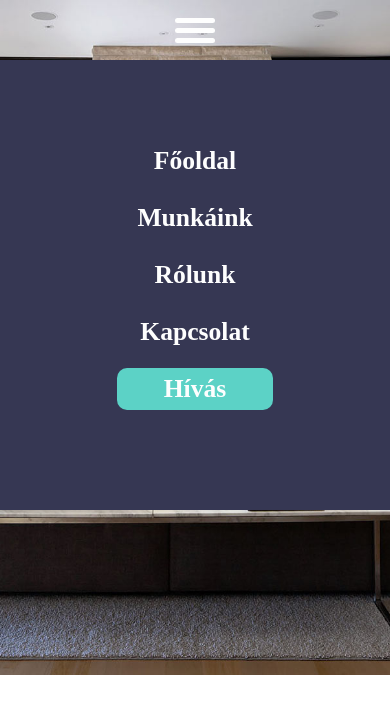
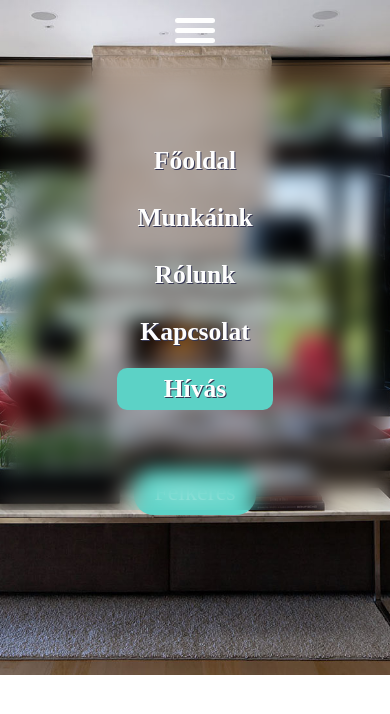
Before and after one commit to klisi7/work-website, a plain HTML site: page index.html in a window 390 px wide. Both pictures are taken after a click on the element 195 px from the left and 30 px from the top of the page. Drawn offline with Linux system fonts and the light colour scheme.

Commit message:
Update style.css

```diff
--- a/style.css
+++ b/style.css
@@ -104,7 +104,6 @@ nav{
     }
 
     .menu_list{
-        background-color: #363753;
         height: 0;
         position: absolute;
         top: 60px;
@@ -140,16 +139,26 @@ nav{
         font-weight: bold;
         font-size: 1.6rem;
         color: #FEFEFE;
+        text-shadow: 1px 1px #363753;
     }
 
     nav{
         background-color: transparent;
+        width: 100%;
+        border-bottom-left-radius: 0;
+        border-bottom-right-radius: 0;
+    }
+
+    nav.blur{
+        background-color: rgba(0, 0, 0, .9);
+        backdrop-filter: blur(10px);
+        -webkit-backdrop-filter: blur(10px);
     }
 }
 
 @media only screen and (max-width: 600px){
     .header_box{
-        margin:20px 30px 30vh 30px;
+        margin:20px 30px 20vh 30px;
 
     }
 
@@ -160,6 +169,11 @@ nav{
     .header_box p{
         font-size: 1.5rem;
     }
+
+    .header_box a{
+        padding: 10px 20px;
+        font-size: 1.5rem;
+    }
 }
 
 @media only screen and (max-width: 450px){
```
